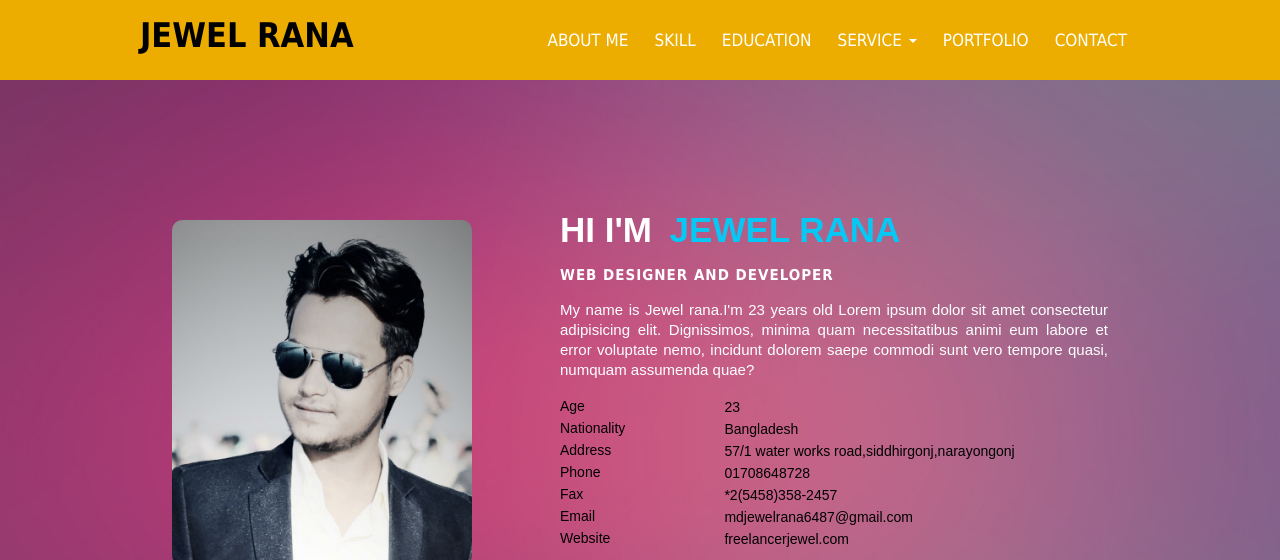
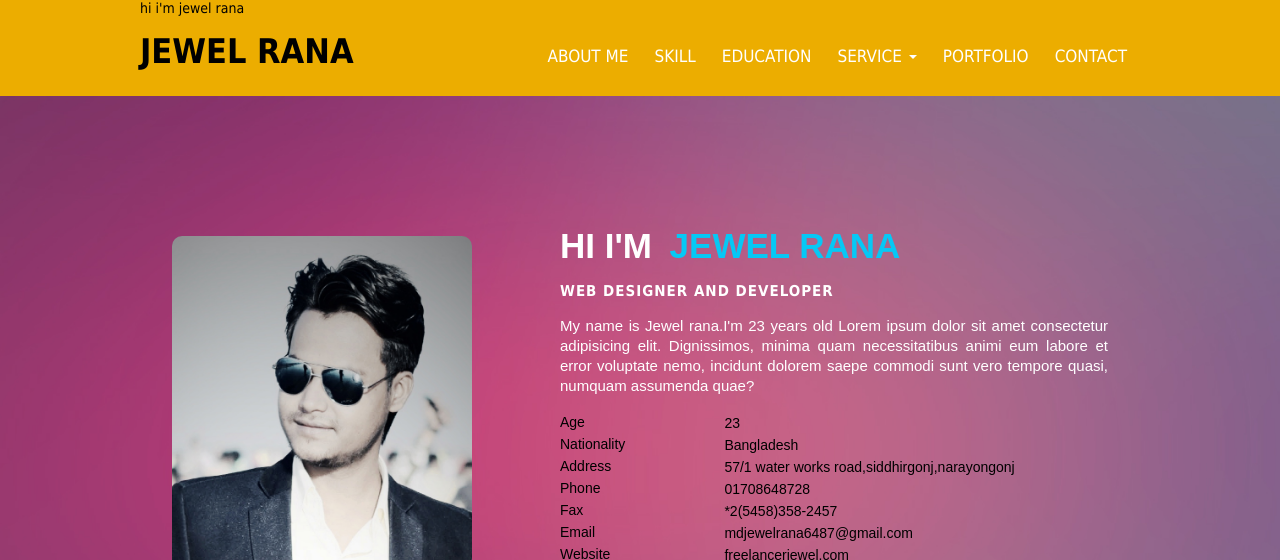
Before and after one commit to jewelran/my-profile, a plain HTML site: page index.html in a window 1280 px wide. Shown: the top 560 px of the page. Drawn offline with nearby package versions, Linux system fonts and the light colour scheme.

Commit message:
header pragraph

```diff
--- a/index.html
+++ b/index.html
@@ -12,6 +12,7 @@
 <body>
     <nav id="sticker">
         <div class="navbar clear">
+            <p>hi i'm jewel rana</p>
             <a href="" class="logo">JEWEL RANA</a>
             <div class="menu-toggle"><span class="icon-bar"></span><span class="icon-bar"></span><span class="icon-bar"></span></div>
             <div class="menu">
```
